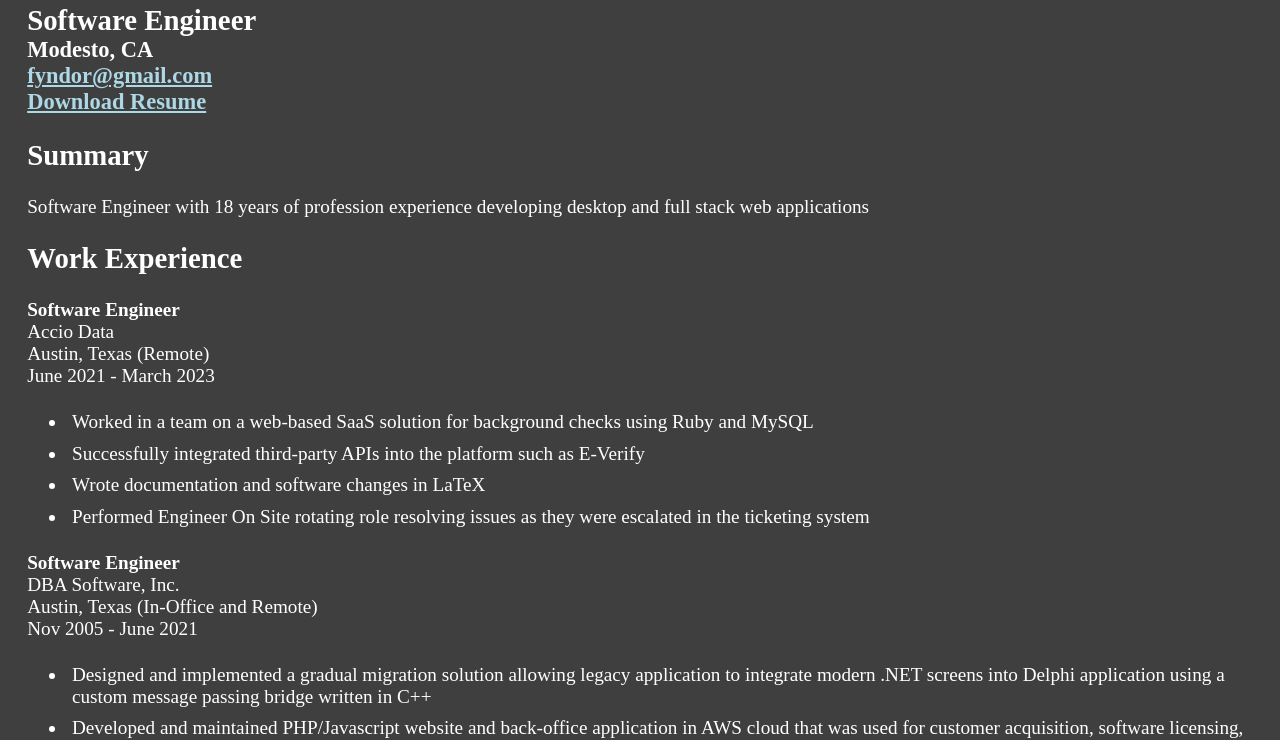
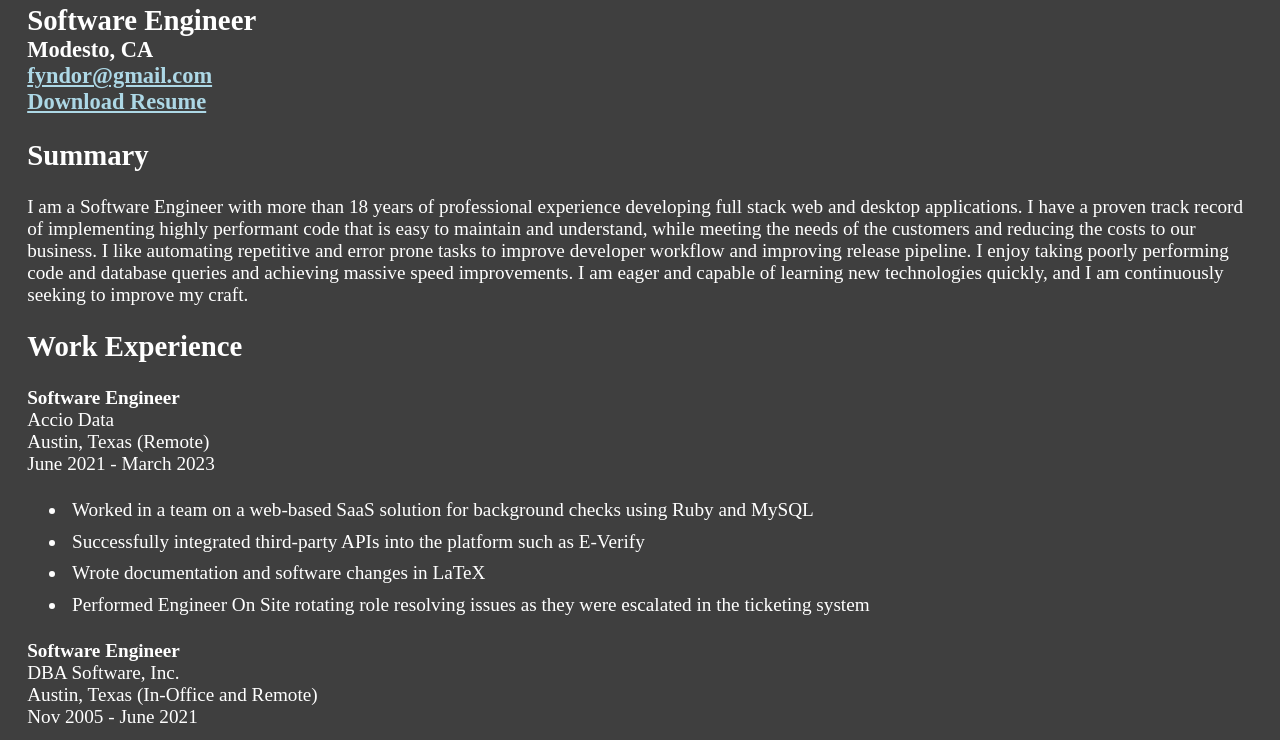
Before and after one commit to fyndor/gregcobbresume, a plain HTML site: page index.html in a window 1280 px wide. Shown: the part 91-831 px from the top of the page. Drawn offline with Linux system fonts and the light colour scheme.

Commit message:
Updated pdf

```diff
--- a/index.html
+++ b/index.html
@@ -45,7 +45,12 @@
     <h3 class="head-close"><a href="mailto:fyndor@gmail.com">fyndor@gmail.com</a></h3>
     <h3 class="head-close"><a href="resume.pdf">Download Resume</a></h3>
     <h2>Summary</h2>
-    <p>Software Engineer with 18 years of profession experience developing desktop and full stack web applications</p>
+    <p>I am a Software Engineer with more than 18 years of professional experience developing full stack web and desktop
+applications. I have a proven track record of implementing highly performant code that is easy to maintain and
+understand, while meeting the needs of the customers and reducing the costs to our business. I like automating
+repetitive and error prone tasks to improve developer workflow and improving release pipeline. I enjoy taking poorly
+performing code and database queries and achieving massive speed improvements. I am eager and capable of
+learning new technologies quickly, and I am continuously seeking to improve my craft.</p>
     <h2>Work Experience</h2>
     <p>
       <strong>Software Engineer</strong><br>
```
Also changed, not shown: 1 other file.
